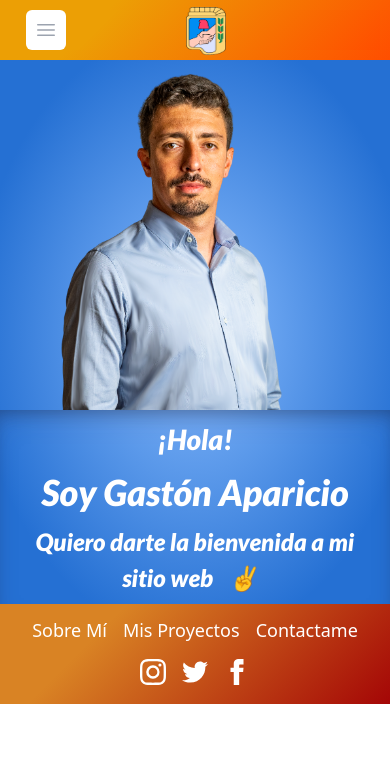
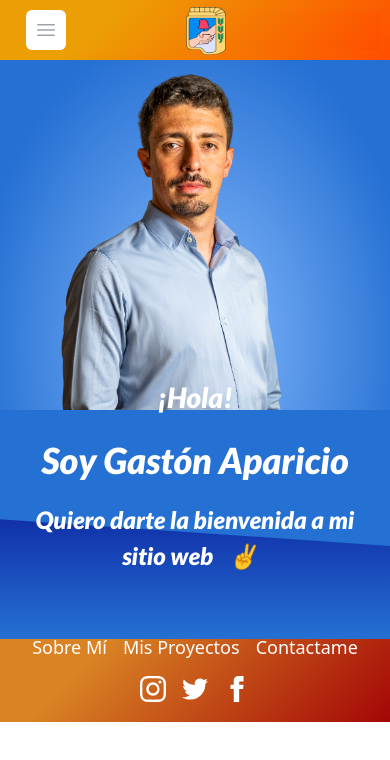
Before and after one commit to renzoposobon/gaston-aparicio, a React (Create React App) app: page / in a window 390 px wide. Shown: the top 760 px of the page. Built offline with nearby package versions, Linux system fonts and the light colour scheme.

Commit message:
wave index

```diff
--- a/src/App.css
+++ b/src/App.css
@@ -487,18 +487,38 @@
   }
 
   .cuerpoTextoInicio {
-    gap: 10px;
     text-align: center;
     width: 100%;
     padding: 1em 1.8em;
+    background-color: rgba(37, 112, 211);
     /* background-color: #a40606; */
-    box-shadow:
+    /* box-shadow:
       rgba(50, 50, 93, 0.25) 0px 15px 30px -12px inset,
-      rgba(0, 0, 0, 0.3) 0px 10px 18px -9px inset;
+      rgba(0, 0, 0, 0.3) 0px 10px 18px -9px inset; */
+  }
+
+  .wave {
+    width: 100%;
+    height: auto;
+    position: absolute;
+    top: 60%;
+    z-index: 1;
+    left: 0%
+  }
+
+  .cuerpoTextoInicio div {
+    display: flex;
+    gap: 15px;
+    flex-direction: column;
+    z-index: 99;
+    position: relative;
+    margin-top: -10%;
+    margin-bottom: 40px;
   }
 
   .tituloUno {
     font-size: 34px;
+    z-index: 99;
   }
 
   .tituloInicio {
@@ -545,6 +565,10 @@
   .cuerpoTextoInicio {
     gap: 5px;
     padding: 0.5em 2em;
+  }
+
+  .cuerpoTextoInicio div {
+    margin-top: -13%;
   }
 
   .tituloUno {
--- a/src/componentes/Inicio.jsx
+++ b/src/componentes/Inicio.jsx
@@ -1,4 +1,5 @@
 import React from 'react'
+import wave from "../recursos/wave.svg"
 
 const Inicio = () => {
 
@@ -8,10 +9,14 @@ const Inicio = () => {
         <img src={require("../recursos/foto-sin-fondo-con-alta-calidad-recortada.png")} alt="foto-gaston" className='imagenInicio' />
         {/* <p className='slogan'>#ElijoCreer ⭐⭐⭐</p> */}
         {/* <img src={require("../recursos/DSC00434.png")} alt="foto-gaston" className='imagenInicio' /> */}
+        {/* <img src={wave} alt="" className='wave' /> */}
         <article className='cuerpoTextoInicio'>
-          <p className='tituloUno'>¡Hola!</p>
-          <p className="tituloInicio">Soy Gastón Aparicio</p>
-          <p className='tituloAbajo'>Quiero darte la bienvenida a mi sitio web <i className='icono-peronista'>✌</i></p>
+          <img src={wave} alt="" className='wave' />
+          <div>
+            <p className='tituloUno'>¡Hola!</p>
+            <p className="tituloInicio">Soy Gastón Aparicio</p>
+            <p className='tituloAbajo'>Quiero darte la bienvenida a mi sitio web <i className='icono-peronista'>✌</i></p>
+          </div>
         </article>
       </main>
     </div>
```
Also changed, not shown: src/recursos/wave.svg (added).
